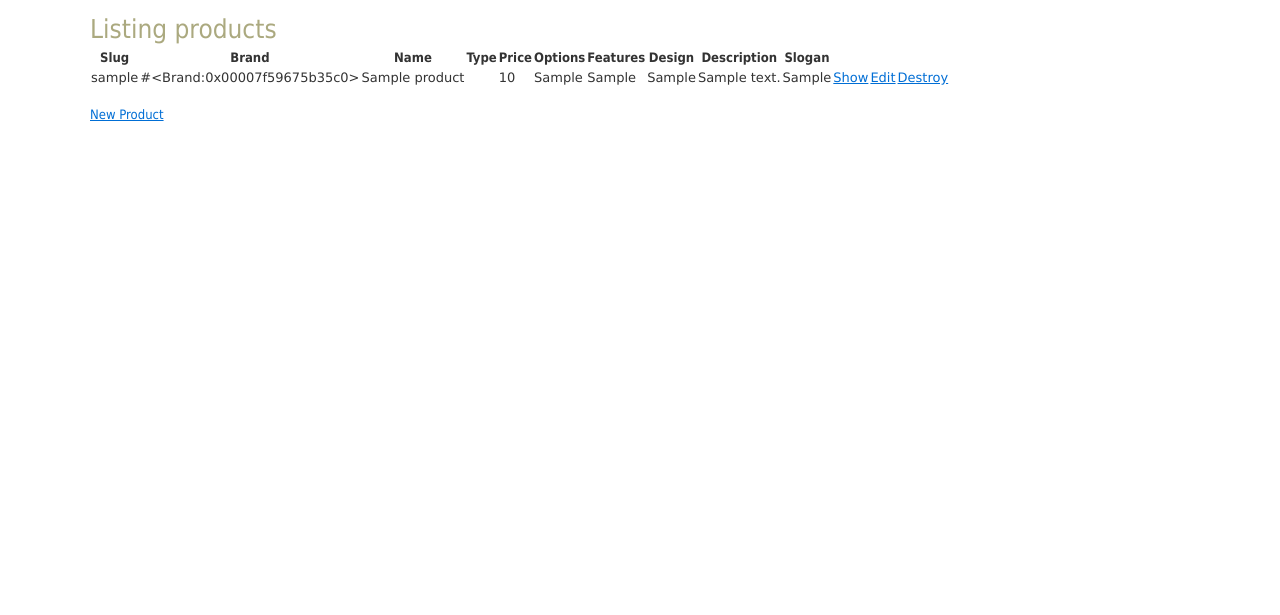
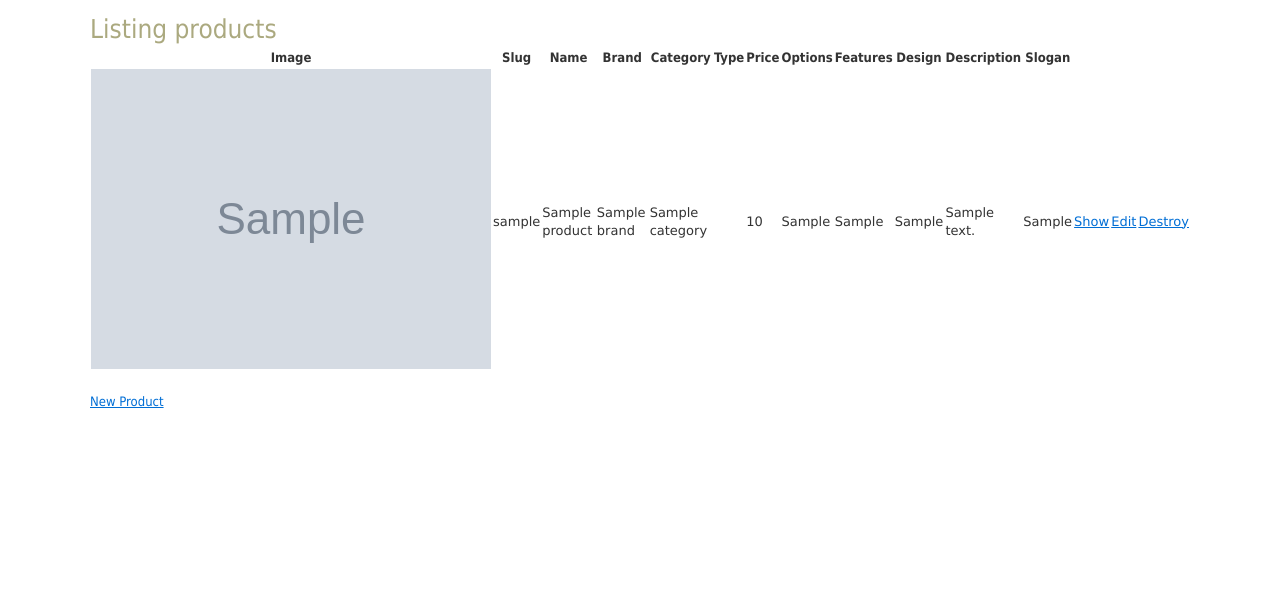
Before and after one commit to leemour/medilines, a Rails app: page /products in a window 1280 px wide. Shown: the part 149-764 px from the top of the page. Run offline with Rails 7, Linux system fonts and the light colour scheme; tables that the repository leaves empty hold one stand-in row (values such as "Sample post"); grey boxes marked "Sample" are stand-in pictures; style sheets or scripts are compiled from the project's sources; parts of the project's set-up code (start-up, migrations or seed data) failed here and were passed over; some libraries are stand-ins or nearby versions.

Commit message:
Implemented Products showing in Category by Brand and added Product categories for product form

```diff
--- a/app/controllers/application_controller.rb
+++ b/app/controllers/application_controller.rb
@@ -28,7 +28,8 @@
 
   def brand
     @products = Product.joins(:brand).where(:brands => {:slug => params[:brand]})\
-      .joins(:category).where(category: {slug: params[:product_type]})
+      .joins(:category).where(categories: {slug: params[:product_type]})
+    #@products = Product.joins(:brand).where(:brands => {:slug => params[:brand]})
     #@brands = Brand.joins(:categories).where(categories: {slug: params[:product_type]})
     render '/brand'
   end
--- a/app/controllers/products_controller.rb
+++ b/app/controllers/products_controller.rb
@@ -1,8 +1,9 @@
 class ProductsController < ApplicationController
 
-  before_filter :get_brands, :only => [:new, :edit]
-  def get_brands
+  before_filter :get_brands_categories, :only => [:new, :edit]
+  def get_brands_categories
     @brands = Brand.all
+    @categories = Category.all
   end
 
   # GET /products
--- a/app/models/category.rb
+++ b/app/models/category.rb
@@ -4,4 +4,8 @@
 
   has_and_belongs_to_many :brands
   attr_accessible :description, :name, :slug
+
+  def should_generate_new_friendly_id?
+    new_record?
+  end
 end
--- a/app/models/product.rb
+++ b/app/models/product.rb
@@ -3,9 +3,10 @@
   friendly_id :name, :use => :slugged
 
   belongs_to :brand
-  delegate :category, :to => :brand, :allow_nil => true
+  belongs_to :category
   attr_accessible :description, :design, :features, :name, :options, :price,
-                  :slogan, :slug, :type, :brand_id, :image, :remove_image, :image_cache
+                  :slogan, :slug, :type, :brand_id, :category_id, :image,
+                  :remove_image, :image_cache
 
   mount_uploader :image, ProductImageUploader
 end
--- a/app/views/brand.html.haml
+++ b/app/views/brand.html.haml
@@ -4,11 +4,11 @@
 - if @products
   - @products.each do |product|
     %tr
+      %td= image_tag(product.image_url(:thumb))
       %td= product.slug
       %td= product.name
       %td= product.type
       %td= product.price
-      %td= product.country
       %td= product.options
       %td= product.features
       %td= product.description
--- a/app/views/products/index.html.haml
+++ b/app/views/products/index.html.haml
@@ -2,9 +2,11 @@
 
 %table
   %tr
+    %th Image
     %th Slug
+    %th Name
     %th Brand
-    %th Name
+    %th Category
     %th Type
     %th Price
     %th Options
@@ -18,9 +20,11 @@
 
   - @products.each do |product|
     %tr
+      %td= image_tag(product.image_url(:thumb))
       %td= product.slug
-      %td= product.brand
       %td= product.name
+      %td= product.brand.name
+      %td= product.category.name
       %td= product.type
       %td= product.price
       %td= product.options
```
Also changed, not shown: app/views/products/_form.html.haml (+13 -9 lines), app/views/products/show.html.haml (+6 -3 lines), db/migrate/20130524175358_add_category_id_to_products.rb (added, +10 -0 lines), db/schema.rb.
